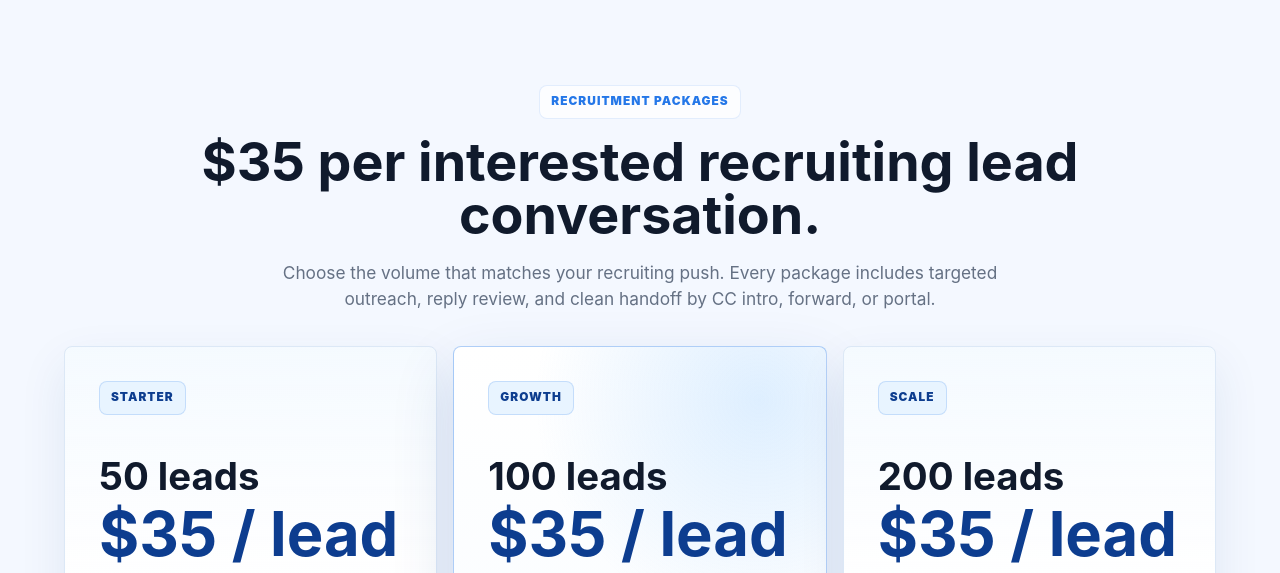
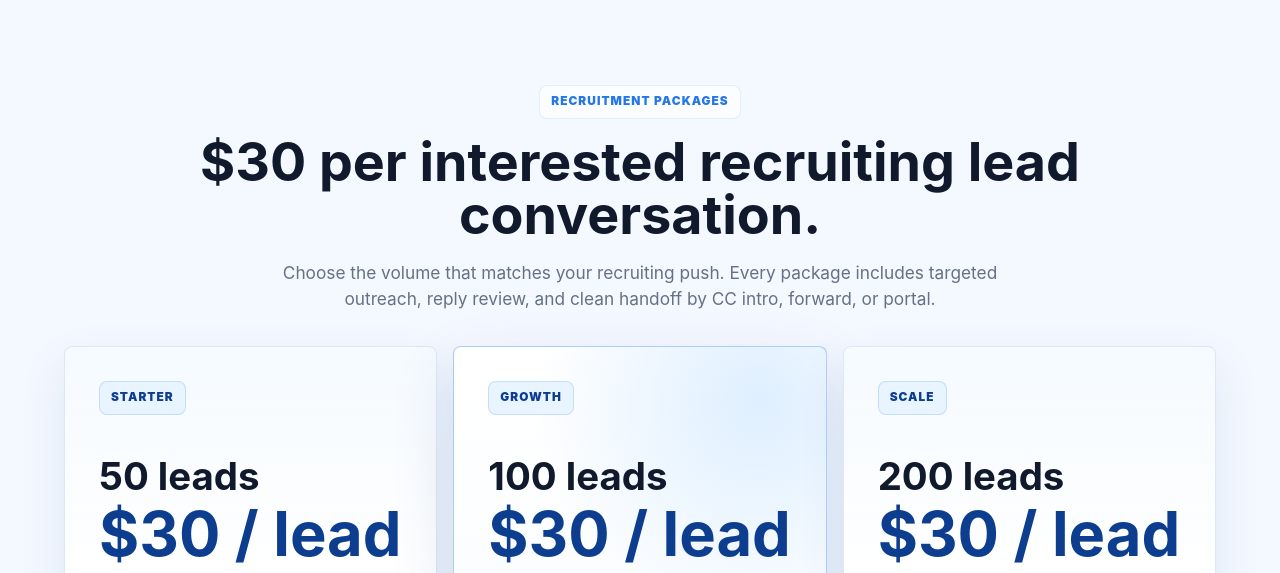
Before and after one commit to cshaw120100/simplybookedmeetings, a website built with Vite: page agentrecruitment.html in a window 1280 px wide. Shown: the part 3740-4313 px from the top of the page. Built offline with nearby package versions, Linux system fonts and the light colour scheme.

Commit message:
Update recruitment pricing to 30 per lead

```diff
--- a/agentrecruitment.html
+++ b/agentrecruitment.html
@@ -240,7 +240,7 @@
       <section class="section pricing-tiers" id="pricing">
         <div class="section-heading centered">
           <p class="eyebrow">Recruitment packages</p>
-          <h2>$35 per interested recruiting lead conversation.</h2>
+          <h2>$30 per interested recruiting lead conversation.</h2>
           <p>
             Choose the volume that matches your recruiting push. Every package includes targeted outreach, reply review, and clean handoff by CC intro, forward, or portal.
           </p>
@@ -249,7 +249,7 @@
           <article class="pricing-tier-card">
             <span>Starter</span>
             <h3>50 leads</h3>
-            <strong>$35 / lead</strong>
+            <strong>$30 / lead</strong>
             <p>A focused recruiting push for agencies testing a specific market, license type, or producer profile.</p>
             <ul>
               <li>Focused candidate list build</li>
@@ -260,7 +260,7 @@
           <article class="pricing-tier-card featured">
             <span>Growth</span>
             <h3>100 leads</h3>
-            <strong>$35 / lead</strong>
+            <strong>$30 / lead</strong>
             <p>A larger campaign for agencies recruiting across multiple territories or candidate segments.</p>
             <ul>
               <li>Larger market coverage by state or profile</li>
@@ -271,7 +271,7 @@
           <article class="pricing-tier-card">
             <span>Scale</span>
             <h3>200 leads</h3>
-            <strong>$35 / lead</strong>
+            <strong>$30 / lead</strong>
             <p>Built for bigger recruiting initiatives with higher volume and ongoing market coverage.</p>
             <ul>
               <li>Multi-market recruiting campaign volume</li>
```
